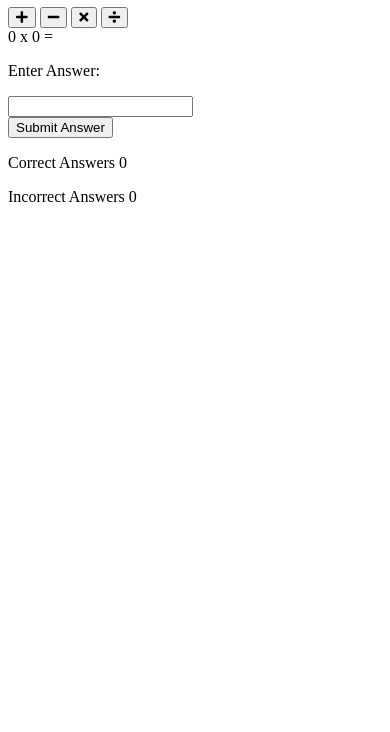
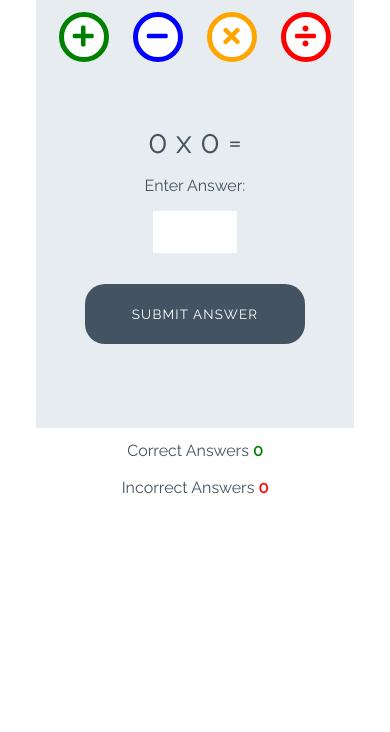
Before and after one commit to niallos11/love-maths, a plain HTML site: page index.html in a window 390 px wide. Shown: the part 112-844 px from the top of the page. Drawn offline with Linux system fonts and the light colour scheme.

Commit message:
Add styles for game

```diff
--- a/assets/css/style.css
+++ b/assets/css/style.css
@@ -0,0 +1,252 @@
+/* --------- Global style */
+
+body {
+    background-color: white;
+    font-family: "Raleway", sans-serif;
+    color: #445361;
+    text-align: center;
+}
+
+/* --------- Heading */
+
+.heading {
+    text-align: center;
+    font-size: 2.5rem;
+}
+
+.logo {
+    height: 40px;
+    padding-right: 5px;
+}
+
+/* --------- Game layout */
+
+.game-area {
+    background-color: #E6ECF0;
+    box-sizing: border-box;
+    width: 85%;
+    height: 65vh;
+    max-height: 450px;
+    max-width: 830px;
+    margin-left: auto;
+    margin-right: auto;
+    padding: 1%;
+}
+
+.question-area {
+    width: 50%;
+    font-size: 2rem;
+    margin: auto;
+    padding: 50px 0;
+}
+
+.question-area span {
+    padding: 0 15px;
+}
+
+.score-area {
+    margin: 5px auto;
+    width: 60%;
+    font-size: 1.2rem;
+}
+
+.controls-area {
+    width: 85%;
+    margin: 30px auto;
+}
+
+#score {
+    color: green;
+    font-weight: bold;
+}
+
+#incorrect {
+    color: red;
+    font-weight: bold;
+}
+
+.answer-message {
+    display: none;
+    font-size: 1rem;
+}
+
+#answer-box {
+    border: none;
+    color: #445361;
+    display: inline-block;
+    height: 40px;
+    width: 80px;
+    font-size: 1.2rem;
+}
+
+.scores {
+    display: inline-block;
+    padding: 25px;
+}
+
+/* --------- Buttons */
+
+.btn {
+    width: 220px;
+    height: 60px;
+    font-family: "Raleway", sans-serif;
+    text-transform: uppercase;
+    letter-spacing: 1.2px;
+    color: white;
+}
+
+.btn:focus {
+    outline: none;
+}
+
+.btn--big {
+    padding-top: 10px;
+    border-radius: 50%;
+    background-color: white;
+    border: 10px solid;
+    width: 100px;
+    height: 100px;
+    font-size: 3.2rem;
+    margin: 0 30px;
+    transition: all 0.5s;
+}
+
+.btn--big::after{
+    content: attr(data-type);
+    font-size: 1rem;
+    color: #445361;
+    position: relative;
+    left: -0.5em;
+}
+
+.btn--blue {
+    border-color: blue;
+    color: blue;
+}
+
+.btn--blue:active,
+.btn--blue:hover {
+    background-color: darkblue;
+    color: white;
+}
+
+.btn--orange {
+    border-color: orange;
+    color: orange;
+}
+
+.btn--orange:active,
+.btn--orange:hover {
+    background-color: darkorange;
+    color: white;
+}
+
+.btn--red {
+    border-color: red;
+    color: red;
+}
+
+.btn--red:active,
+.btn--red:hover {
+    background-color: darkred;
+    color: white;
+}
+
+.btn--green {
+    border-color: green;
+    color: green;
+}
+
+.btn--green:active,
+.btn--green:hover {
+    background-color: darkgreen;
+    color: white;
+}
+
+.btn--gray {
+    margin-top: 25px;
+    background-color: #445361;
+    border: 1px transparent;
+    border-radius: 20px;
+}
+
+.btn--gray:active,
+.btn--gray:hover {
+    background-color: #0d1013;
+}
+
+/* --------- Media queries */
+
+@media (max-width: 414px) {
+    .controls-area {
+        width: 100%;
+    }
+
+    .btn--big {
+        margin: 0 10px;
+        padding: 5px;
+        border: 5px solid;
+        width: 50px;
+        height: 50px;
+        font-size: 1.5rem;
+    }
+
+    .btn--big::after {
+        font-size: 0.6rem;
+        left: -0.7rem;
+    }
+
+    .question-area {
+        padding: 10% 0;
+        width: 100%;
+    }
+
+    .question-area span {
+        padding: 0;
+    }
+
+    .answer-message {
+        display: block;
+    }
+
+    #answer-box {
+        display: block;
+        margin: 0 auto;
+    }
+    .btn--gray {
+        margin-top: 0;
+    }
+
+    .score-area {
+        width: 100%;
+    }
+
+    .scores {
+        margin: 0.5em auto;
+        display: block;
+        padding: 5px;
+    }
+
+    .heading {
+        font-size: 2rem;
+    }
+}
+
+@media (max-width: 320px) {
+    .game-area {
+        height: 70vh;
+    }
+
+    .controls-area {
+        width: 75%;
+        margin: 10px auto;
+    }
+
+    .btn--big {
+        margin: 10px 10px;
+    }
+    .question-area {
+        padding: 10px 0;
+    }
+
+}
--- a/index.html
+++ b/index.html
@@ -10,7 +10,7 @@
     <link rel="stylesheet" href="https://use.fontawesome.com/releases/v5.7.2/css/all.css"
         integrity="sha384-fnmOCqbTlWIlj8LyTjo7mOUStjsKC4pOpQbqyi7RrhN7udi9RwhKkMHpvLbHG9Sr" crossorigin="anonymous">
     <link href="https://fonts.googleapis.com/css?family=Raleway%7CRighteous" rel="stylesheet">
-    <link rel="stylesheet" href="assets/CSS/style.css">
+    <link rel="stylesheet" href="/assets/css/style.css">
     <title>Document</title>
 </head>
 
```
